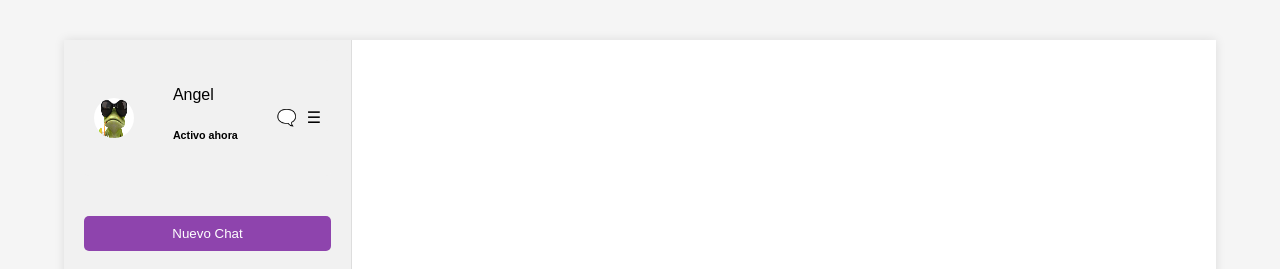
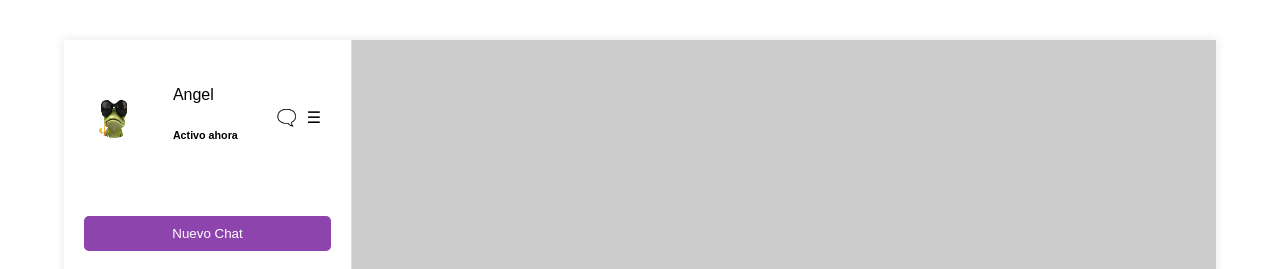
Before and after one commit to angelrosario2/FlexBox, a plain HTML site: page index.html in a window 1280 px wide. Shown: the top 269 px of the page. Drawn offline with Linux system fonts and the light colour scheme.

Commit message:
ajuste de colores

```diff
--- a/assets/css/styles.css
+++ b/assets/css/styles.css
@@ -6,21 +6,21 @@ body {
   justify-content: center;
   align-items: center;
   height: 100vh;
-  background-color: #f5f5f5;
+  background-color: #ffffff;
 }
 
 .container {
   display: flex;
   width: 90%;
   height: 90vh;
-  background-color: #fff;
+  background-color: #cccccc;
   box-shadow: 0 0 10px rgba(0, 0, 0, 0.1);
   overflow: hidden;
 }
 
 .contacts-section {
   width: 25%;
-  background-color: #f1f1f1;
+  background-color: #ffffff;
   display: flex;
   flex-direction: column;
   padding: 20px;
@@ -34,7 +34,7 @@ body {
   align-items: center;
   justify-content: space-between;
   margin-bottom: 20px;
-  background-color: #f1f1f1;
+  background-color: #ffffff;
   padding: 10px;
   border-radius: 5px;
 }
```
